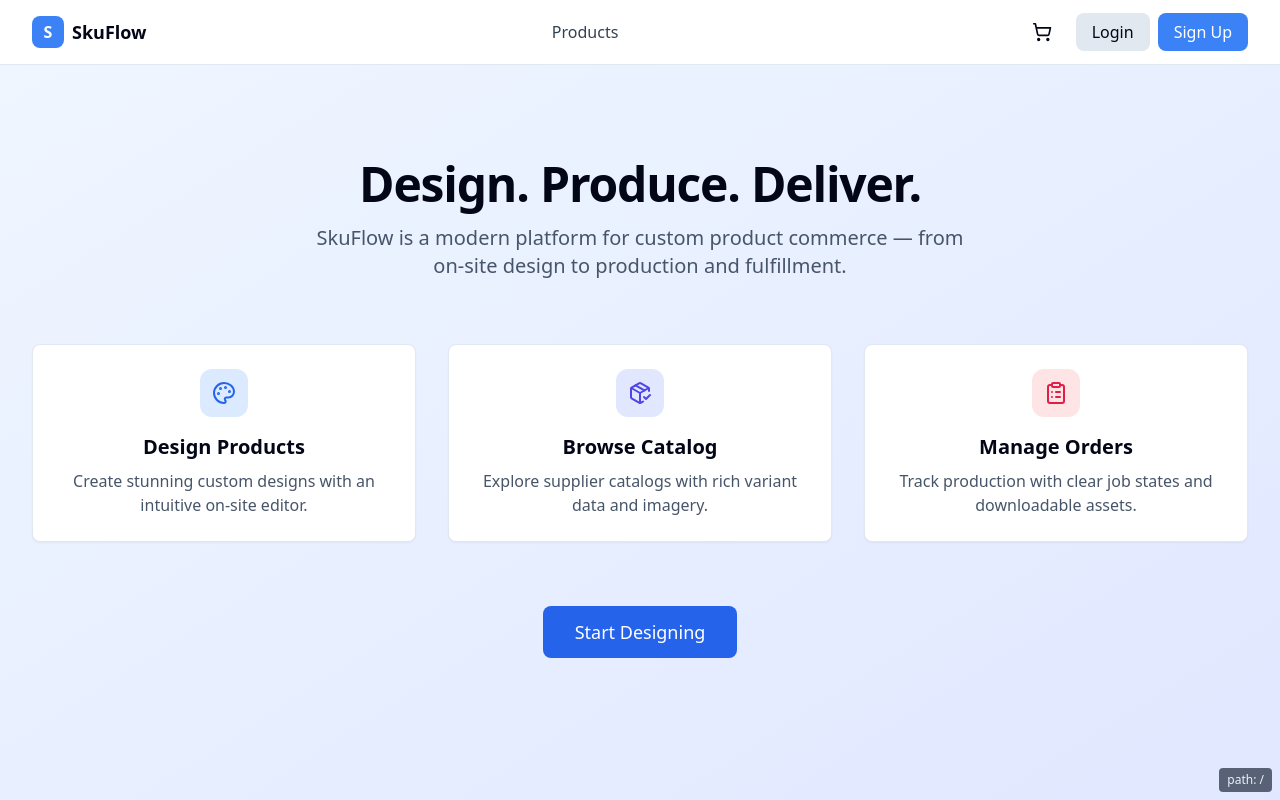
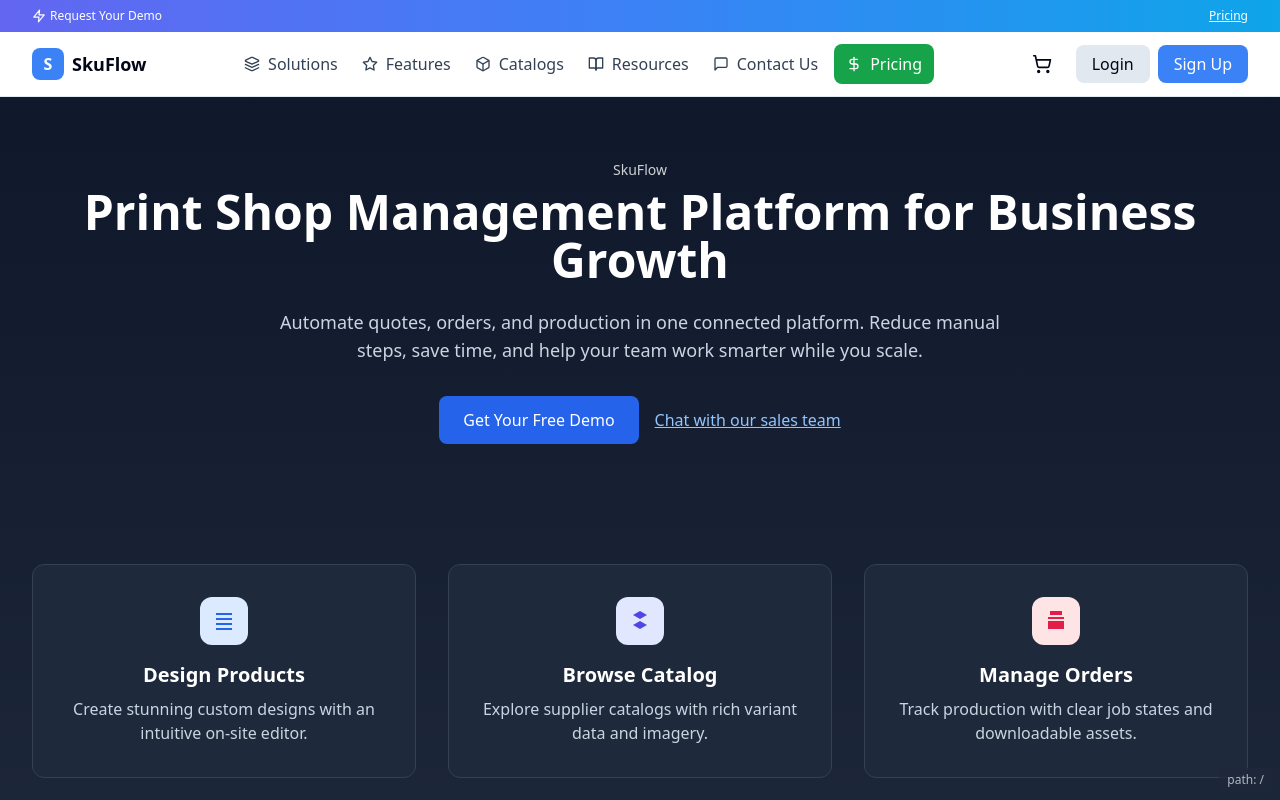
Before and after one commit to AustinRader123/-Users-austinrader-New1jan2925-print-saas-platform, a React (Vite) app in the folder frontend/: page / in a window 1280 px wide. Shown: the top 800 px of the page. Built offline with nearby package versions, Linux system fonts and the light colour scheme; no server answers.

Commit message:
feat(frontend): public UI - top-right marketing nav, hero with three cards, and routes for Solutions/Features/Catalogs/Resources/Contact/Pricing

```diff
--- a/frontend/src/App.tsx
+++ b/frontend/src/App.tsx
@@ -17,6 +17,12 @@
 import AdminVendorsPage from './pages/AdminVendorsPage';
 import AdminVendorDetailPage from './pages/AdminVendorDetailPage';
 import AdminPricingSimulatorPage from './pages/AdminPricingSimulatorPage';
+import SolutionsPage from './pages/SolutionsPage';
+import FeaturesPage from './pages/FeaturesPage';
+import CatalogsPage from './pages/CatalogsPage';
+import ResourcesPage from './pages/ResourcesPage';
+import ContactPage from './pages/ContactPage';
+import PricingPage from './pages/PricingPage';
 
 interface ProtectedRouteProps {
   children: React.ReactNode;
@@ -67,6 +73,12 @@
           <Routes>
             {/* Public Routes */}
             <Route path="/" element={<HomePage />} />
+            <Route path="/solutions" element={<SolutionsPage />} />
+            <Route path="/features" element={<FeaturesPage />} />
+            <Route path="/catalogs" element={<CatalogsPage />} />
+            <Route path="/resources" element={<ResourcesPage />} />
+            <Route path="/contact" element={<ContactPage />} />
+            <Route path="/pricing" element={<PricingPage />} />
             <Route path="/products/:productId" element={<ProductPage />} />
             <Route path="/login" element={<LoginPage />} />
             <Route path="/register" element={<RegisterPage />} />
--- a/frontend/src/components/Navbar.tsx
+++ b/frontend/src/components/Navbar.tsx
@@ -1,13 +1,20 @@
 import React from 'react';
 import { Link } from 'react-router-dom';
 import { useAuthStore } from '../stores/authStore';
-import { ShoppingCart, LogOut, User } from 'lucide-react';
+import { ShoppingCart, LogOut, Zap, Layers, Box, BookOpen, MessageSquare, Star, DollarSign } from 'lucide-react';
 
 export default function Navbar() {
   const { user, logout } = useAuthStore();
 
   return (
     <nav className="fixed top-0 w-full bg-white dark:bg-slate-900 border-b border-slate-200 dark:border-slate-800 z-50">
+      {/* Top promo bar */}
+      <div className="w-full bg-gradient-to-r from-indigo-500 via-blue-500 to-sky-500 text-white text-xs py-2">
+        <div className="max-w-7xl mx-auto px-4 sm:px-6 lg:px-8 flex items-center justify-between">
+          <span className="flex items-center gap-1"><Zap size={14} /> Request Your Demo</span>
+          <Link to="/pricing" className="underline">Pricing</Link>
+        </div>
+      </div>
       <div className="max-w-7xl mx-auto px-4 sm:px-6 lg:px-8">
         <div className="flex justify-between items-center h-16">
           {/* Logo */}
@@ -18,37 +25,26 @@
             <span className="font-bold text-lg hidden sm:inline">SkuFlow</span>
           </Link>
 
-          {/* Center Navigation */}
-          <div className="hidden md:flex space-x-8">
-            <Link to="/" className="text-slate-700 dark:text-slate-300 hover:text-blue-500">
-              Products
+          {/* Right Navigation (marketing) */}
+          <div className="hidden md:flex items-center space-x-2">
+            <Link to="/solutions" className="flex items-center gap-2 px-2 py-1 rounded-md text-slate-700 dark:text-slate-300 hover:bg-slate-100 dark:hover:bg-slate-800 hover:text-blue-600">
+              <Layers size={16} /> <span>Solutions</span>
             </Link>
-            {user && (
-              <>
-                <Link to="/designs" className="text-slate-700 dark:text-slate-300 hover:text-blue-500">
-                  Designs
-                </Link>
-                <Link to="/orders" className="text-slate-700 dark:text-slate-300 hover:text-blue-500">
-                  Orders
-                </Link>
-                {user.role === 'ADMIN' && (
-                  <>
-                    <Link to="/admin/vendors" className="text-slate-700 dark:text-slate-300 hover:text-blue-500">
-                      Vendors
-                    </Link>
-                    <Link to="/admin/vendors/import" className="text-slate-700 dark:text-slate-300 hover:text-blue-500">
-                      Vendor Import
-                    </Link>
-                    <Link to="/admin/pricing-rules" className="text-slate-700 dark:text-slate-300 hover:text-blue-500">
-                      Pricing Rules
-                    </Link>
-                    <Link to="/admin/pricing-simulator" className="text-slate-700 dark:text-slate-300 hover:text-blue-500">
-                      Pricing Simulator
-                    </Link>
-                  </>
-                )}
-              </>
-            )}
+            <Link to="/features" className="flex items-center gap-2 px-2 py-1 rounded-md text-slate-700 dark:text-slate-300 hover:bg-slate-100 dark:hover:bg-slate-800 hover:text-blue-600">
+              <Star size={16} /> <span>Features</span>
+            </Link>
+            <Link to="/catalogs" className="flex items-center gap-2 px-2 py-1 rounded-md text-slate-700 dark:text-slate-300 hover:bg-slate-100 dark:hover:bg-slate-800 hover:text-blue-600">
+              <Box size={16} /> <span>Catalogs</span>
+            </Link>
+            <Link to="/resources" className="flex items-center gap-2 px-2 py-1 rounded-md text-slate-700 dark:text-slate-300 hover:bg-slate-100 dark:hover:bg-slate-800 hover:text-blue-600">
+              <BookOpen size={16} /> <span>Resources</span>
+            </Link>
+            <Link to="/contact" className="flex items-center gap-2 px-2 py-1 rounded-md text-slate-700 dark:text-slate-300 hover:bg-slate-100 dark:hover:bg-slate-800 hover:text-blue-600">
+              <MessageSquare size={16} /> <span>Contact Us</span>
+            </Link>
+            <Link to="/pricing" className="ml-2 flex items-center gap-2 bg-green-600 hover:bg-green-700 text-white px-3 py-2 rounded-lg">
+              <DollarSign size={16} /> <span>Pricing</span>
+            </Link>
           </div>
 
           {/* Right Actions */}
--- /dev/null
+++ b/frontend/src/pages/CatalogsPage.tsx
@@ -0,0 +1,10 @@
+import React from 'react';
+
+export default function CatalogsPage() {
+  return (
+    <div className="max-w-6xl mx-auto px-4 sm:px-6 lg:px-8 py-10">
+      <h1 className="text-2xl font-semibold mb-4">Catalogs</h1>
+      <p className="text-slate-600 dark:text-slate-400">Supplier catalogs integrated for accurate pricing and product data.</p>
+    </div>
+  );
+}
--- /dev/null
+++ b/frontend/src/pages/ContactPage.tsx
@@ -0,0 +1,17 @@
+import React from 'react';
+
+export default function ContactPage() {
+  return (
+    <div className="max-w-6xl mx-auto px-4 sm:px-6 lg:px-8 py-10">
+      <h1 className="text-2xl font-semibold mb-4">Contact Us</h1>
+      <p className="text-slate-600 dark:text-slate-400">Tell us about your shop and we’ll follow up shortly.</p>
+      <form className="mt-6 grid grid-cols-1 sm:grid-cols-2 gap-4">
+        <input className="border rounded px-3 py-2" placeholder="Name" />
+        <input className="border rounded px-3 py-2" placeholder="Email" />
+        <input className="border rounded px-3 py-2 sm:col-span-2" placeholder="Company" />
+        <textarea className="border rounded px-3 py-2 sm:col-span-2" rows={4} placeholder="How can we help?" />
+        <button type="button" className="bg-blue-600 hover:bg-blue-700 text-white px-4 py-2 rounded">Submit</button>
+      </form>
+    </div>
+  );
+}
--- /dev/null
+++ b/frontend/src/pages/FeaturesPage.tsx
@@ -0,0 +1,10 @@
+import React from 'react';
+
+export default function FeaturesPage() {
+  return (
+    <div className="max-w-6xl mx-auto px-4 sm:px-6 lg:px-8 py-10">
+      <h1 className="text-2xl font-semibold mb-4">Features</h1>
+      <p className="text-slate-600 dark:text-slate-400">A connected toolkit: pricing, catalogs, mockups, automations, and more.</p>
+    </div>
+  );
+}
--- a/frontend/src/pages/HomePage.tsx
+++ b/frontend/src/pages/HomePage.tsx
@@ -1,68 +1,71 @@
 import React from 'react';
-import { motion } from 'framer-motion';
-import { Button } from '../components/ui/Button';
-import { Card } from '../components/ui/Card';
-import Footer from '../components/Footer';
-import { Palette, PackageCheck, ClipboardList } from 'lucide-react';
 
 export default function HomePage() {
   return (
-    <>
-    <div className="min-h-screen bg-gradient-to-br from-blue-50 to-indigo-100 dark:from-slate-900 dark:to-slate-800">
+    <div className="min-h-screen bg-gradient-to-b from-slate-900 to-slate-800 text-white">
+      {/* Hero */}
       <div className="max-w-7xl mx-auto px-4 sm:px-6 lg:px-8 py-24">
         <div className="text-center">
-          <motion.h1 className="text-5xl font-extrabold mb-4 tracking-tight"
-            initial={{ opacity: 0, y: 10 }}
-            animate={{ opacity: 1, y: 0 }}
-            transition={{ duration: 0.4 }}
-          >
-            Design. Produce. Deliver.
-          </motion.h1>
-          <motion.p className="text-lg md:text-xl text-slate-600 dark:text-slate-400 mb-8 max-w-2xl mx-auto"
-            initial={{ opacity: 0 }}
-            animate={{ opacity: 1 }}
-            transition={{ delay: 0.2, duration: 0.4 }}
-          >
-            SkuFlow is a modern platform for custom product commerce — from on-site design to production and fulfillment.
-          </motion.p>
+          <div className="text-sm opacity-80 mb-2">SkuFlow</div>
+          <h1 className="text-4xl sm:text-5xl font-bold mb-6">
+            Print Shop Management Platform for Business Growth
+          </h1>
+          <p className="text-lg text-slate-300 max-w-3xl mx-auto mb-8">
+            Automate quotes, orders, and production in one connected platform. Reduce manual steps,
+            save time, and help your team work smarter while you scale.
+          </p>
+          <div className="flex flex-col sm:flex-row items-center justify-center gap-4">
+            <a href="/pricing" className="bg-blue-600 hover:bg-blue-700 text-white px-6 py-3 rounded-lg font-medium">
+              Get Your Free Demo
+            </a>
+            <a href="/contact" className="text-blue-300 hover:text-blue-200 underline">
+              Chat with our sales team
+            </a>
+          </div>
+        </div>
+      </div>
 
-          <div className="grid md:grid-cols-3 gap-8 mt-16">
-            <Card className="text-center">
+      {/* Feature Cards + CTA */}
+      <div className="px-4 sm:px-6 lg:px-8 pb-20">
+        <div className="max-w-7xl mx-auto">
+          <div className="grid md:grid-cols-3 gap-8 mt-6">
+            <div className="rounded-xl bg-slate-800 border border-slate-700 p-8 text-center hover:bg-slate-700 hover:border-slate-600 transition-colors">
               <div className="flex items-center justify-center w-12 h-12 rounded-xl bg-blue-100 text-blue-600 mx-auto mb-4">
-                <Palette size={24} />
+                {/* design icon */}
+                <svg xmlns="http://www.w3.org/2000/svg" viewBox="0 0 24 24" fill="currentColor" className="w-6 h-6">
+                  <path d="M4 4h16v2H4zM4 9h16v2H4zM4 14h16v2H4zM4 19h16v2H4z" />
+                </svg>
               </div>
               <h3 className="text-xl font-semibold mb-2">Design Products</h3>
-              <p className="text-slate-600 dark:text-slate-400">
-                Create stunning custom designs with an intuitive on-site editor.
-              </p>
-            </Card>
-            <Card className="text-center">
+              <p className="text-slate-300">Create stunning custom designs with an intuitive on-site editor.</p>
+            </div>
+            <div className="rounded-xl bg-slate-800 border border-slate-700 p-8 text-center hover:bg-slate-700 hover:border-slate-600 transition-colors">
               <div className="flex items-center justify-center w-12 h-12 rounded-xl bg-indigo-100 text-indigo-600 mx-auto mb-4">
-                <PackageCheck size={24} />
+                <svg xmlns="http://www.w3.org/2000/svg" viewBox="0 0 24 24" fill="currentColor" className="w-6 h-6">
+                  <path d="M12 2l7 4-7 4-7-4 7-4zm0 10l7 4-7 4-7-4 7-4z" />
+                </svg>
               </div>
               <h3 className="text-xl font-semibold mb-2">Browse Catalog</h3>
-              <p className="text-slate-600 dark:text-slate-400">
-                Explore supplier catalogs with rich variant data and imagery.
-              </p>
-            </Card>
-            <Card className="text-center">
+              <p className="text-slate-300">Explore supplier catalogs with rich variant data and imagery.</p>
+            </div>
+            <div className="rounded-xl bg-slate-800 border border-slate-700 p-8 text-center hover:bg-slate-700 hover:border-slate-600 transition-colors">
               <div className="flex items-center justify-center w-12 h-12 rounded-xl bg-rose-100 text-rose-600 mx-auto mb-4">
-                <ClipboardList size={24} />
+                <svg xmlns="http://www.w3.org/2000/svg" viewBox="0 0 24 24" fill="currentColor" className="w-6 h-6">
+                  <path d="M6 2h12v4H6zM4 8h16v2H4zM4 12h16v8H4z" />
+                </svg>
               </div>
               <h3 className="text-xl font-semibold mb-2">Manage Orders</h3>
-              <p className="text-slate-600 dark:text-slate-400">
-                Track production with clear job states and downloadable assets.
-              </p>
-            </Card>
+              <p className="text-slate-300">Track production with clear job states and downloadable assets.</p>
+            </div>
           </div>
 
-          <div className="mt-16">
-            <Button size="lg" className="px-8" onClick={() => (window.location.href = '/designs')}>Start Designing</Button>
+          <div className="mt-10 text-center">
+            <a href="/designs" className="inline-block bg-blue-600 hover:bg-blue-700 text-white px-6 py-3 rounded-lg font-medium">
+              Start Designing
+            </a>
           </div>
         </div>
       </div>
     </div>
-    <Footer />
-    </>
   );
 }
--- /dev/null
+++ b/frontend/src/pages/PricingPage.tsx
@@ -0,0 +1,23 @@
+import React from 'react';
+
+export default function PricingPage() {
+  return (
+    <div className="max-w-6xl mx-auto px-4 sm:px-6 lg:px-8 py-10">
+      <h1 className="text-2xl font-semibold mb-4">Pricing</h1>
+      <p className="text-slate-600 dark:text-slate-400 mb-6">Flexible plans for growing print shops. Request a demo to learn more.</p>
+      <div className="grid grid-cols-1 md:grid-cols-3 gap-6">
+        {[
+          { name: 'Starter', price: '$49/mo' },
+          { name: 'Growth', price: '$149/mo' },
+          { name: 'Scale', price: 'Custom' },
+        ].map((p) => (
+          <div key={p.name} className="rounded-lg border border-slate-200 dark:border-slate-800 bg-white dark:bg-slate-900 p-6">
+            <div className="text-lg font-semibold">{p.name}</div>
+            <div className="text-2xl font-bold mt-2">{p.price}</div>
+            <button className="mt-4 bg-blue-600 hover:bg-blue-700 text-white px-4 py-2 rounded">Request Demo</button>
+          </div>
+        ))}
+      </div>
+    </div>
+  );
+}
--- /dev/null
+++ b/frontend/src/pages/ResourcesPage.tsx
@@ -0,0 +1,10 @@
+import React from 'react';
+
+export default function ResourcesPage() {
+  return (
+    <div className="max-w-6xl mx-auto px-4 sm:px-6 lg:px-8 py-10">
+      <h1 className="text-2xl font-semibold mb-4">Resources</h1>
+      <p className="text-slate-600 dark:text-slate-400">Guides, best practices, and documentation to help you succeed.</p>
+    </div>
+  );
+}
--- /dev/null
+++ b/frontend/src/pages/SolutionsPage.tsx
@@ -0,0 +1,10 @@
+import React from 'react';
+
+export default function SolutionsPage() {
+  return (
+    <div className="max-w-6xl mx-auto px-4 sm:px-6 lg:px-8 py-10">
+      <h1 className="text-2xl font-semibold mb-4">Solutions</h1>
+      <p className="text-slate-600 dark:text-slate-400">Explore how SkuFlow supports quotes, orders, production, and eCommerce.</p>
+    </div>
+  );
+}
```
